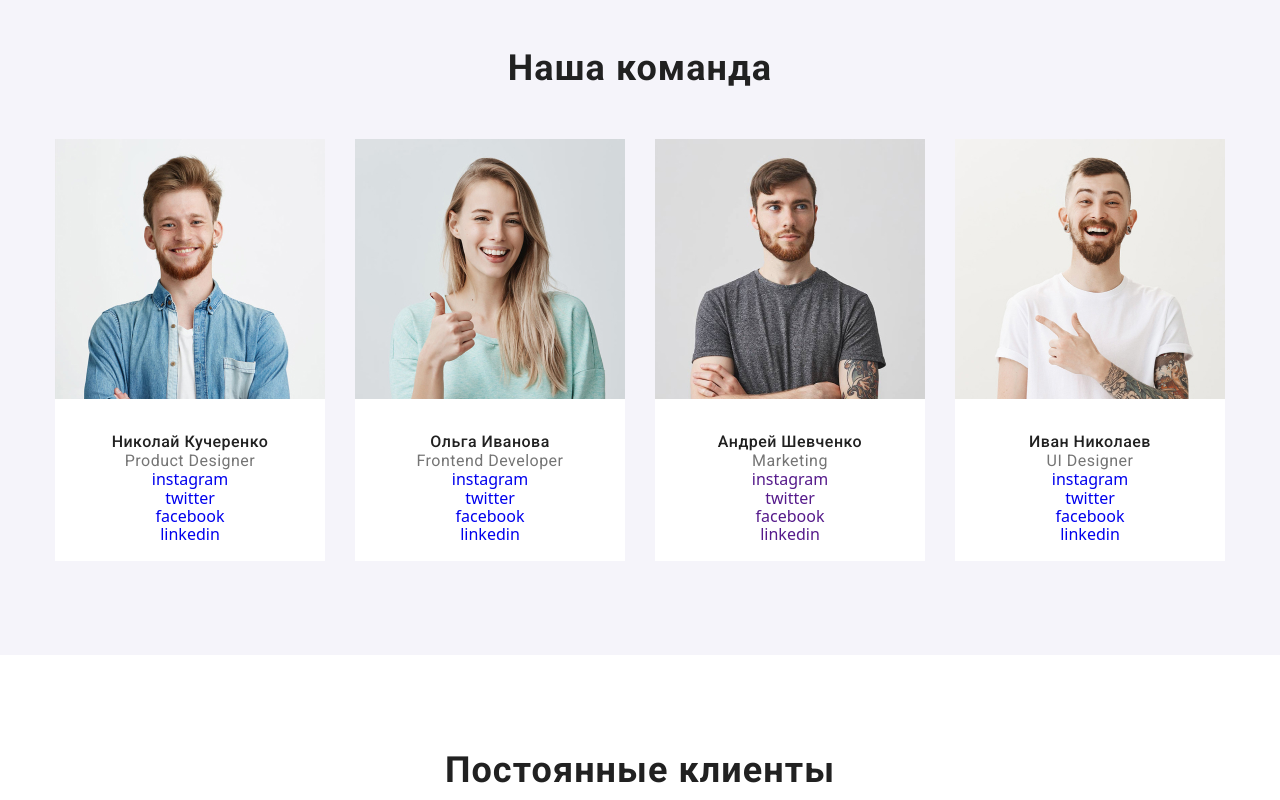
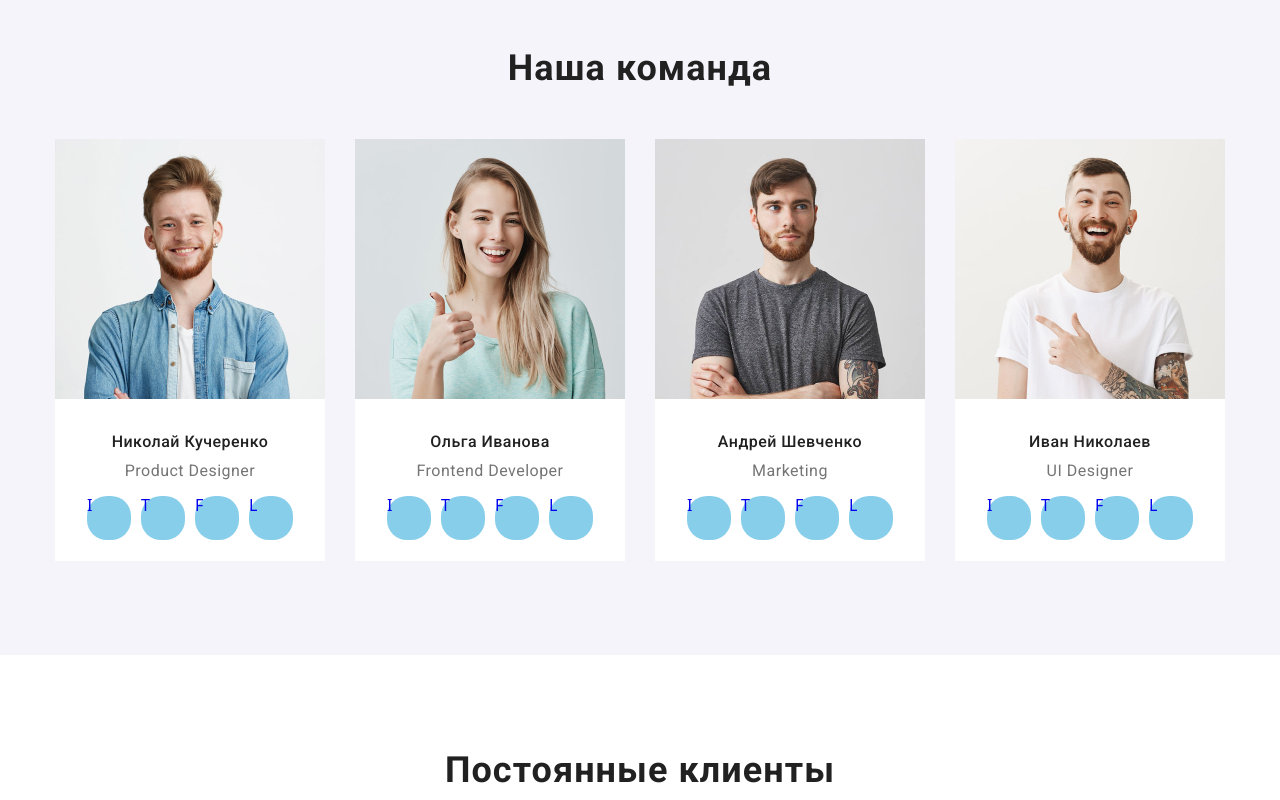
Before and after one commit to Oleksandr197/goit-markup-hw-03, a plain HTML site: page index.html in a window 1280 px wide. Shown: the part 1720-2520 px from the top of the page. Drawn offline with nearby package versions, Linux system fonts and the light colour scheme.

Commit message:
flexbox -team

```diff
--- a/css/styles.css
+++ b/css/styles.css
@@ -192,7 +192,6 @@ ul {
 .box {
   display: flex;
   align-items: center;
-  text-align: center;
 }
 .box .item:not(:last-child) {
   margin-right: 30px;
@@ -251,6 +250,7 @@ ul {
 }
 
 .team-title {
+  margin-bottom: 10px;
   font-family: "Roboto", sans-serif;
   font-weight: 500;
   font-size: 16px;
@@ -262,6 +262,7 @@ ul {
   color: var(--secondary-text-color);
 }
 .team-text {
+  margin-bottom: 16px;
   font-family: "Roboto", sans-serif;
   font-weight: 400;
   font-size: 16px;
@@ -275,22 +276,39 @@ ul {
 .bg-color {
   width: 270px;
   height: 422px;
+
   background-color: var(--primary-white);
 }
 .team-info {
-  height: 162;
+  height: 162px;
   padding-top: 30px;
   padding-bottom: 24px;
+}
+.list-links {
+  width: 206px;
+  height: 44px;
+  display: flex;
+  margin-left: 32px;
+  margin-right: 32px;
+}
+
+.img {
+  width: 44px;
+  height: 44px;
+  border-radius: 20px;
+  background-color: skyblue;
+}
+.list-links .item:not(:last-child) {
+  margin-right: 10px;
 }
 /* Footer */
 .footer {
   height: 290px;
-  background-color: #2f303a;
+  background-color: #757575;
   /*  #2F303A */
 }
 .footer-cont {
   display: flex;
-  justify-content: center;
 }
 .hlogo {
   margin-top: 45px;
@@ -323,11 +341,20 @@ ul {
 }
 
 .social {
+  width: 206px;
+  height: 80px;
   margin-top: 57px;
   margin-bottom: 57px;
   margin-left: 69px;
-  width: 206px;
 }
+.social-links {
+  margin-top: 20px;
+  display: flex;
+}
+.social-links .item:not(:last-child) {
+  margin-right: 10px;
+}
+
 .right {
   width: 570px;
   height: 86px;
--- a/index.html
+++ b/index.html
@@ -132,17 +132,17 @@
                 <h3 class="team-title">Николай Кучеренко</h3>
                 <p class="team-text">Product Designer</p>
                 <ul class="list-links">
-                  <li>
-                    <a href="./images/instagram.svg" class="link">instagram</a>
+                  <li class="item">
+                    <p class="img"><a href="#" class="link">I</a></p>
                   </li>
-                  <li>
-                    <a href="./images/twitter.svg" class="link">twitter</a>
+                  <li class="item">
+                    <p class="img"><a href="#" class="link">T</a></p>
                   </li>
-                  <li>
-                    <a href="./images/facebook.svg" class="link">facebook</a>
+                  <li class="item">
+                    <p class="img"><a href="#" class="link">F</a></p>
                   </li>
-                  <li>
-                    <a href="./images/linkedin.svg" class="link">linkedin</a>
+                  <li class="item">
+                    <p class="img"><a href="#" class="link">L</a></p>
                   </li>
                 </ul>
               </div>
@@ -154,10 +154,18 @@
                 <h3 class="team-title">Ольга Иванова</h3>
                 <p class="team-text">Frontend Developer</p>
                 <ul class="list-links">
-                  <li><a href="/" class="link">instagram</a></li>
-                  <li><a href="/" class="link">twitter</a></li>
-                  <li><a href="/" class="link">facebook</a></li>
-                  <li><a href="/" class="link">linkedin</a></li>
+                  <li class="item">
+                    <p class="img"><a href="#" class="link">I</a></p>
+                  </li>
+                  <li class="item">
+                    <p class="img"><a href="#" class="link">T</a></p>
+                  </li>
+                  <li class="item">
+                    <p class="img"><a href="#" class="link">F</a></p>
+                  </li>
+                  <li class="item">
+                    <p class="img"><a href="#" class="link">L</a></p>
+                  </li>
                 </ul>
               </div>
             </li>
@@ -168,10 +176,18 @@
                 <h3 class="team-title">Андрей Шевченко</h3>
                 <p class="team-text">Marketing</p>
                 <ul class="list-links">
-                  <li><a href="" class="link">instagram</a></li>
-                  <li><a href="" class="link">twitter</a></li>
-                  <li><a href="" class="link">facebook</a></li>
-                  <li><a href="" class="link">linkedin</a></li>
+                  <li class="item">
+                    <p class="img"><a href="#" class="link">I</a></p>
+                  </li>
+                  <li class="item">
+                    <p class="img"><a href="#" class="link">T</a></p>
+                  </li>
+                  <li class="item">
+                    <p class="img"><a href="#" class="link">F</a></p>
+                  </li>
+                  <li class="item">
+                    <p class="img"><a href="#" class="link">L</a></p>
+                  </li>
                 </ul>
               </div>
             </li>
@@ -182,10 +198,18 @@
                 <h3 class="team-title">Иван Николаев</h3>
                 <p class="team-text">UI Designer</p>
                 <ul class="list-links">
-                  <li><a href="/" class="link">instagram</a></li>
-                  <li><a href="/" class="link">twitter</a></li>
-                  <li><a href="/" class="link">facebook</a></li>
-                  <li><a href="/" class="link">linkedin</a></li>
+                  <li class="item">
+                    <p class="img"><a href="#" class="link">I</a></p>
+                  </li>
+                  <li class="item">
+                    <p class="img"><a href="#" class="link">T</a></p>
+                  </li>
+                  <li class="item">
+                    <p class="img"><a href="#" class="link">F</a></p>
+                  </li>
+                  <li class="item">
+                    <p class="img"><a href="#" class="link">L</a></p>
+                  </li>
                 </ul>
               </div>
             </li>
@@ -245,27 +269,18 @@
         </div>
         <div class="social">
           <b class="text-white">присоединяйтесь</b>
-          <ul>
-            <li>
-              <a href="/" class="link"
-                >instagram
-                <img src="/" alt="инстаграм" />
-              </a>
+          <ul class="social-links">
+            <li class="item">
+              <p class="img"><a href="#" class="link">I</a></p>
             </li>
-            <li>
-              <a href="" class="link"
-                >twitter
-                <img src="/" alt="твитер" />
-              </a>
+            <li class="item">
+              <p class="img"><a href="#" class="link">T</a></p>
             </li>
-            <li>
-              <a href="" class="link">facebook <img src="/" alt="фейсбук" /></a>
+            <li class="item">
+              <p class="img"><a href="#" class="link">F</a></p>
             </li>
-            <li>
-              <a href="" class="link"
-                >linkedin
-                <img src="/" alt="линкедин" />
-              </a>
+            <li class="item">
+              <p class="img"><a href="#" class="link">L</a></p>
             </li>
           </ul>
         </div>
```
Also changed, not shown: portfolio.html (+12 -29 lines).
